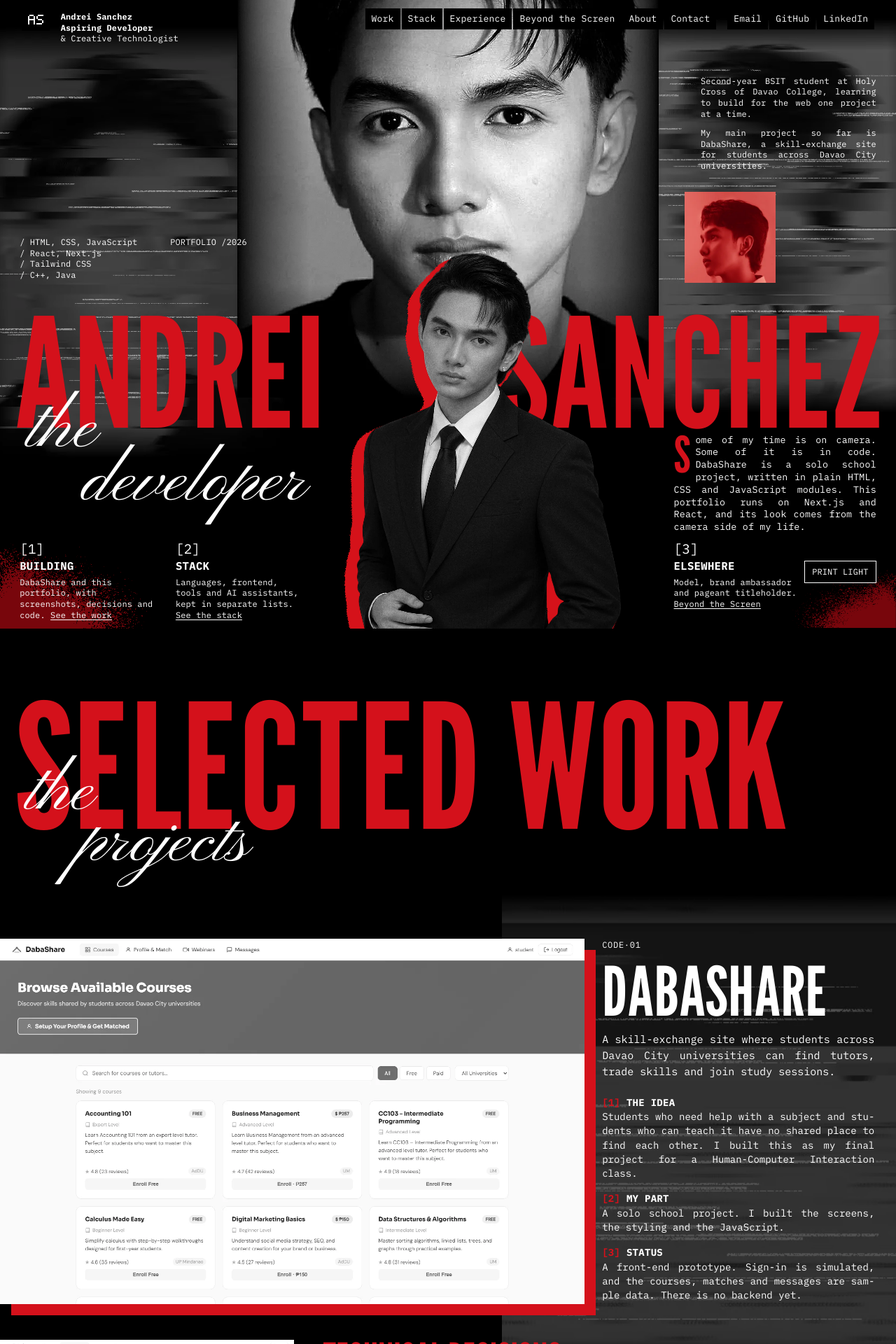
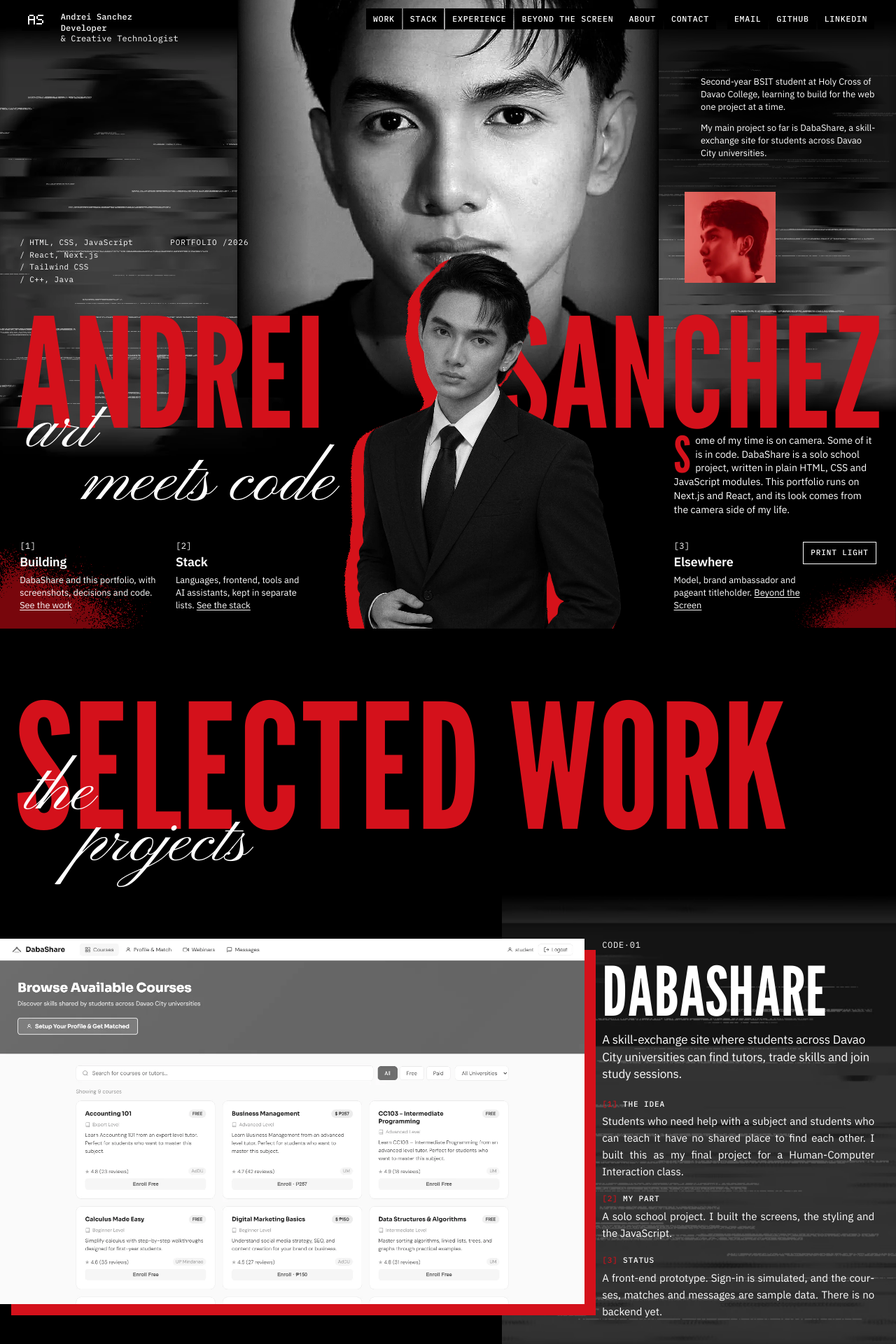
Before and after one commit to IsfridLearn/my-app, a Next.js app: page / in a window 1280 px wide. Shown: the top 1920 px of the page at 70% size. Built offline with nearby package versions, Linux system fonts and the light colour scheme.

Commit message:
Typography Changes and UI

```diff
--- a/app/layout.tsx
+++ b/app/layout.tsx
@@ -1,11 +1,17 @@
 import type { Metadata, Viewport } from "next";
-import { IBM_Plex_Mono, League_Gothic, Pinyon_Script } from "next/font/google";
+import { IBM_Plex_Mono, IBM_Plex_Sans, League_Gothic, Pinyon_Script } from "next/font/google";
 import "./globals.css";
+
+const sans = IBM_Plex_Sans({
+  variable: "--font-sans",
+  subsets: ["latin"],
+  weight: ["400", "500", "600"],
+});
 
 const mono = IBM_Plex_Mono({
   variable: "--font-mono",
   subsets: ["latin"],
-  weight: ["400", "500", "700"],
+  weight: ["400", "500"],
 });
 
 const poster = League_Gothic({
@@ -43,7 +49,7 @@ export default function RootLayout({ children }: LayoutProps<"/">) {
   return (
     <html
       lang="en"
-      className={`${mono.variable} ${poster.variable} ${script.variable} h-full antialiased`}
+      className={`${sans.variable} ${mono.variable} ${poster.variable} ${script.variable} h-full antialiased`}
     >
       <body className="min-h-full flex flex-col">{children}</body>
     </html>
--- a/components/sections/Hero.tsx
+++ b/components/sections/Hero.tsx
@@ -64,7 +64,7 @@ type HeroCopyProps = {
 function HeroCopy({ isLight, onTogglePrint }: HeroCopyProps) {
   return (
     <div className="fp-text">
-      <p className="fp-mono fp-corner">
+      <p className="fp-copy fp-corner">
         <b>
           {profile.first} {profile.last}
         </b>
@@ -74,28 +74,28 @@ function HeroCopy({ isLight, onTogglePrint }: HeroCopyProps) {
         {hero.role[1]}
       </p>
 
-      <div className="fp-mono fp-lede">
+      <div className="fp-copy fp-lede">
         {hero.lede.map((paragraph) => (
           <p key={paragraph}>{paragraph}</p>
         ))}
       </div>
 
-      <ul className="fp-mono fp-tags" aria-label="Technologies">
+      <ul className="fp-copy fp-tags" aria-label="Technologies">
         {hero.tags.map((tag) => (
           <li key={tag}>/ {tag}</li>
         ))}
       </ul>
-      <p className="fp-mono fp-label">{hero.label}</p>
+      <p className="fp-copy fp-label">{hero.label}</p>
 
-      <p className="fp-mono fp-body">
+      <p className="fp-copy fp-body">
         <DropCap text={hero.body} />
       </p>
 
       {hero.notes.map((note, index) => (
         <div key={note.title} className={`fp-note fp-note-${index + 1}`}>
-          <p className="fp-mono fp-num">[{index + 1}]</p>
+          <p className="fp-copy fp-num">[{index + 1}]</p>
           <h2>{note.title}</h2>
-          <p className="fp-mono">
+          <p className="fp-copy">
             {note.text} <a href={note.href}>{note.link}</a>
           </p>
         </div>
@@ -103,7 +103,7 @@ function HeroCopy({ isLight, onTogglePrint }: HeroCopyProps) {
 
       <button
         type="button"
-        className="fp-mono print-btn fp-print"
+        className="fp-copy print-btn fp-print"
         aria-pressed={isLight}
         onClick={onTogglePrint}
       >
--- a/data/profile.ts
+++ b/data/profile.ts
@@ -10,14 +10,14 @@ export const profile: Profile = {
 };
 
 export const hero: HeroContent = {
-  role: ["Aspiring Developer", "& Creative Technologist"],
+  role: ["Developer", "& Creative Technologist"],
   lede: [
     "Second-year BSIT student at Holy Cross of Davao College, learning to build for the web one project at a time.",
     "My main project so far is DabaShare, a skill-exchange site for students across Davao City universities.",
   ],
   tags: ["HTML, CSS, JavaScript", "React, Next.js", "Tailwind CSS", "C++, Java"],
   label: "Portfolio /2026",
-  script: ["the", "developer"],
+  script: ["art", "meets code"],
   body: "Some of my time is on camera. Some of it is in code. DabaShare is a solo school project, written in plain HTML, CSS and JavaScript modules. This portfolio runs on Next.js and React, and its look comes from the camera side of my life.",
   notes: [
     {
--- a/styles/about.css
+++ b/styles/about.css
@@ -61,10 +61,10 @@
   display: grid;
   grid-template-columns: repeat(auto-fit, minmax(min(100%, 240px), 1fr));
   gap: 24px var(--gap);
-  font-size: 14px;
-  line-height: 1.5;
+  font-size: 15px;
+  line-height: 1.55;
 }
-.interview dt { font-weight: 700; }
+.interview dt { font-weight: 600; }
 
 @media (max-width: 1023px) {
   .about-fig {
--- a/styles/base.css
+++ b/styles/base.css
@@ -1,7 +1,8 @@
 /* ------------------------------------------------------------------
    Two Prints. One person, printed dark and light.
    Black and white carry the page, with one red for poster headlines
-   and active links. Condensed poster type, script and typewriter text.
+   and active links. Condensed poster type and script for display,
+   Plex Sans for reading, Plex Mono for labels, navigation and numbers.
    ------------------------------------------------------------------ */
 :root {
   --black: #000000;
@@ -12,6 +13,7 @@
   --a: var(--red);
   --gutter: clamp(16px, 2.4vw, 40px);
   --gap: clamp(16px, 2vw, 32px);
+  --sans: var(--font-sans), "Helvetica Neue", Arial, sans-serif;
   --mono: var(--font-mono), ui-monospace, Consolas, monospace;
   --poster: var(--font-poster), "Arial Narrow", Impact, sans-serif;
   --script: var(--font-script), "Snell Roundhand", cursive;
@@ -25,10 +27,11 @@ html {
 body {
   background: var(--black);
   color: var(--white);
-  font-family: var(--mono);
-  font-size: 15px;
-  line-height: 1.55;
+  font-family: var(--sans);
+  font-size: 16px;
+  line-height: 1.6;
 }
+b, strong { font-weight: 600; }
 .site {
   flex: 1;
   min-width: 0;
@@ -85,6 +88,11 @@ body {
 
 .print-btn {
   padding: 8px 12px;
+  font-family: var(--mono);
+  font-size: 11.5px;
+  font-weight: 500;
+  letter-spacing: 0.08em;
+  text-transform: uppercase;
   border: 1px solid var(--f);
   cursor: pointer;
 }
@@ -109,7 +117,9 @@ body {
 /* The small red [1], [2] markers. */
 .index-num {
   color: var(--red);
-  font-size: 18px;
+  font-family: var(--mono);
+  font-size: 15px;
+  letter-spacing: 0.04em;
   line-height: 1;
 }
 
@@ -136,13 +146,16 @@ body {
 /* Label and text pairs numbered [1], [2]. */
 .facts {
   display: grid;
-  gap: 16px;
-  font-size: 14px;
-  line-height: 1.45;
+  gap: 18px;
+  font-size: 15px;
+  line-height: 1.6;
 }
 .facts dt {
-  font-weight: 700;
-  letter-spacing: 0.02em;
+  margin-bottom: 4px;
+  font-family: var(--mono);
+  font-size: 11px;
+  font-weight: 500;
+  letter-spacing: 0.08em;
   text-transform: uppercase;
 }
 .facts dt span { color: var(--red); }
--- a/styles/dabashare.css
+++ b/styles/dabashare.css
@@ -10,9 +10,10 @@
 }
 .cs-sub {
   margin-bottom: 8px;
-  font-size: 14px;
-  font-weight: 700;
-  letter-spacing: 0.02em;
+  font-family: var(--mono);
+  font-size: 11px;
+  font-weight: 500;
+  letter-spacing: 0.08em;
   text-transform: uppercase;
 }
 .cs-shot { display: grid; gap: 10px; }
--- a/styles/experience.css
+++ b/styles/experience.css
@@ -23,8 +23,8 @@
   display: grid;
   gap: 8px;
   align-content: start;
-  font-size: 14px;
-  line-height: 1.45;
+  font-size: 15px;
+  line-height: 1.55;
 }
 .exp-list h3 {
   font-size: clamp(40px, 4.2vw, 76px);
--- a/styles/hero.css
+++ b/styles/hero.css
@@ -28,7 +28,12 @@
   opacity: 0.6;
 }
 .fp-ghost-l { left: -5cqw; }
-.fp-ghost-r { top: 2cqw; right: -5cqw; }
+.fp-ghost-r {
+  top: 2cqw;
+  right: -5cqw;
+  /* Quieter streaks behind the intro paragraph; full strength below it. */
+  mask-image: linear-gradient(to bottom, rgb(0 0 0 / 0.3) 42%, #000 58%);
+}
 .fp-panel {
   top: -19cqw;
   left: 26.5cqw;
@@ -79,36 +84,46 @@
 
 .fp-text { display: contents; }
 .fp-text > * { position: absolute; z-index: 6; }
-.fp-mono {
+.fp-copy {
+  font-family: var(--sans);
+  font-size: max(1cqw, 12px);
+  line-height: 1.42;
+}
+.fp-corner {
+  top: 16px;
+  left: calc(var(--gutter) + 56px);
   font-family: var(--mono);
   font-size: max(0.93cqw, 11px);
   letter-spacing: 0.015em;
   line-height: 1.32;
 }
-.fp-corner { top: 16px; left: calc(var(--gutter) + 56px); }
+.fp-corner b { font-weight: 500; }
 .fp-lede {
   top: 8.4cqw;
   right: 2.2cqw;
   display: grid;
   gap: 0.9cqw;
   width: 19.6cqw;
-  hyphens: auto;
-  text-align: justify;
+}
+.fp-tags, .fp-label {
+  font-family: var(--mono);
+  font-size: max(0.84cqw, 11px);
+  letter-spacing: 0.04em;
+  line-height: 1.6;
 }
 .fp-tags { top: 26.4cqw; left: 2.2cqw; }
 .fp-label {
   top: 26.4cqw;
   left: 19cqw;
+  letter-spacing: 0.08em;
   text-transform: uppercase;
 }
 .fp-body {
   top: 48.4cqw;
   right: 2.2cqw;
   width: 22.6cqw;
-  font-size: max(1.04cqw, 12px);
-  hyphens: auto;
-  line-height: 1.34;
-  text-align: justify;
+  font-size: max(1.1cqw, 12px);
+  line-height: 1.42;
 }
 .fp-note {
   display: grid;
@@ -116,25 +131,29 @@
   top: 60.5cqw;
 }
 .fp-note h2 {
-  font-family: var(--mono);
-  font-size: max(1.22cqw, 13px);
-  font-weight: 700;
-  letter-spacing: 0.02em;
-  line-height: 1.1;
-  text-transform: uppercase;
+  font-size: max(1.4cqw, 16px);
+  font-weight: 600;
+  letter-spacing: -0.012em;
+  line-height: 1.15;
 }
 .fp-note a { text-decoration: underline; text-underline-offset: 2px; }
 .fp-note a:hover { color: var(--red); }
-.fp-num { font-size: max(1.5cqw, 14px); line-height: 1; }
+.fp-num {
+  font-family: var(--mono);
+  font-size: max(0.95cqw, 12px);
+  letter-spacing: 0.04em;
+  line-height: 1;
+}
 .fp-note-1 { left: 2.2cqw; width: 15.4cqw; }
 .fp-note-2 { left: 19.6cqw; width: 14.6cqw; }
 .fp-note-3 { left: 75.2cqw; width: 15cqw; }
 .fp-print {
-  top: 62.6cqw;
+  top: 60.5cqw;
   right: 2.2cqw;
   padding: 0.55cqw 0.8cqw;
   background: var(--black);
-  text-transform: uppercase;
+  font-family: var(--mono);
+  font-size: max(0.8cqw, 11px);
 }
 
 @media (max-width: 1099px) {
@@ -163,10 +182,13 @@
     padding: 32px var(--gutter) 44px;
   }
   .fp-text > * { position: static; width: auto; }
-  .fp-mono, .fp-body { font-size: 14px; line-height: 1.5; }
+  .fp-copy { font-size: 15px; line-height: 1.55; }
+  .fp-body { font-size: 16px; line-height: 1.55; }
+  .fp-tags, .fp-label { font-size: 12px; }
   .fp-lede { gap: 12px; }
   .fp-note { gap: 6px; }
-  .fp-note h2 { font-size: 15px; }
-  .fp-num { font-size: 16px; }
+  .fp-note h2 { font-size: 18px; }
+  .fp-num { font-size: 13px; }
+  .fp-print { font-size: 11.5px; }
   .fp-print { justify-self: start; padding: 8px 12px; }
 }
--- a/styles/nav.css
+++ b/styles/nav.css
@@ -14,14 +14,16 @@
 }
 .tape {
   display: block;
-  padding: 5px 8px;
+  padding: 6px 9px;
   border: 1px solid var(--black);
   background: var(--black);
   color: var(--white);
   font-family: var(--mono);
-  font-size: 13px;
-  letter-spacing: 0.015em;
+  font-size: 11.5px;
+  font-weight: 500;
+  letter-spacing: 0.07em;
   line-height: 1.4;
+  text-transform: uppercase;
   pointer-events: auto;
   text-decoration: none;
 }
--- a/styles/stack.css
+++ b/styles/stack.css
@@ -26,13 +26,12 @@
   gap: 6px;
 }
 .stack-meta h3 {
-  font-size: 14px;
-  font-weight: 700;
-  letter-spacing: 0.02em;
+  font-size: 18px;
+  font-weight: 600;
+  letter-spacing: -0.012em;
   line-height: 1.2;
-  text-transform: uppercase;
 }
-.stack-meta p:not(.index-num) { font-size: 13px; line-height: 1.4; }
+.stack-meta p:not(.index-num) { font-size: 14px; line-height: 1.5; }
 .stack-items {
   grid-column: 4 / -1;
   font-size: clamp(52px, 8.4vw, 156px);
--- a/styles/work.css
+++ b/styles/work.css
@@ -47,7 +47,11 @@
   letter-spacing: 0.002em;
   line-height: 0.88;
 }
-.project-blurb { hyphens: auto; text-align: justify; }
+.project-blurb {
+  font-size: clamp(17px, 1.3vw, 19px);
+  letter-spacing: -0.01em;
+  line-height: 1.45;
+}
 .notes { margin-top: 8px; }
 .notes dd { hyphens: auto; text-align: justify; }
 .project-more {
@@ -82,8 +86,8 @@
 .project-choices li {
   padding-top: 10px;
   border-top: 1px solid var(--white);
-  font-size: 14px;
-  line-height: 1.45;
+  font-size: 15px;
+  line-height: 1.6;
   hyphens: auto;
   text-align: justify;
 }
```
